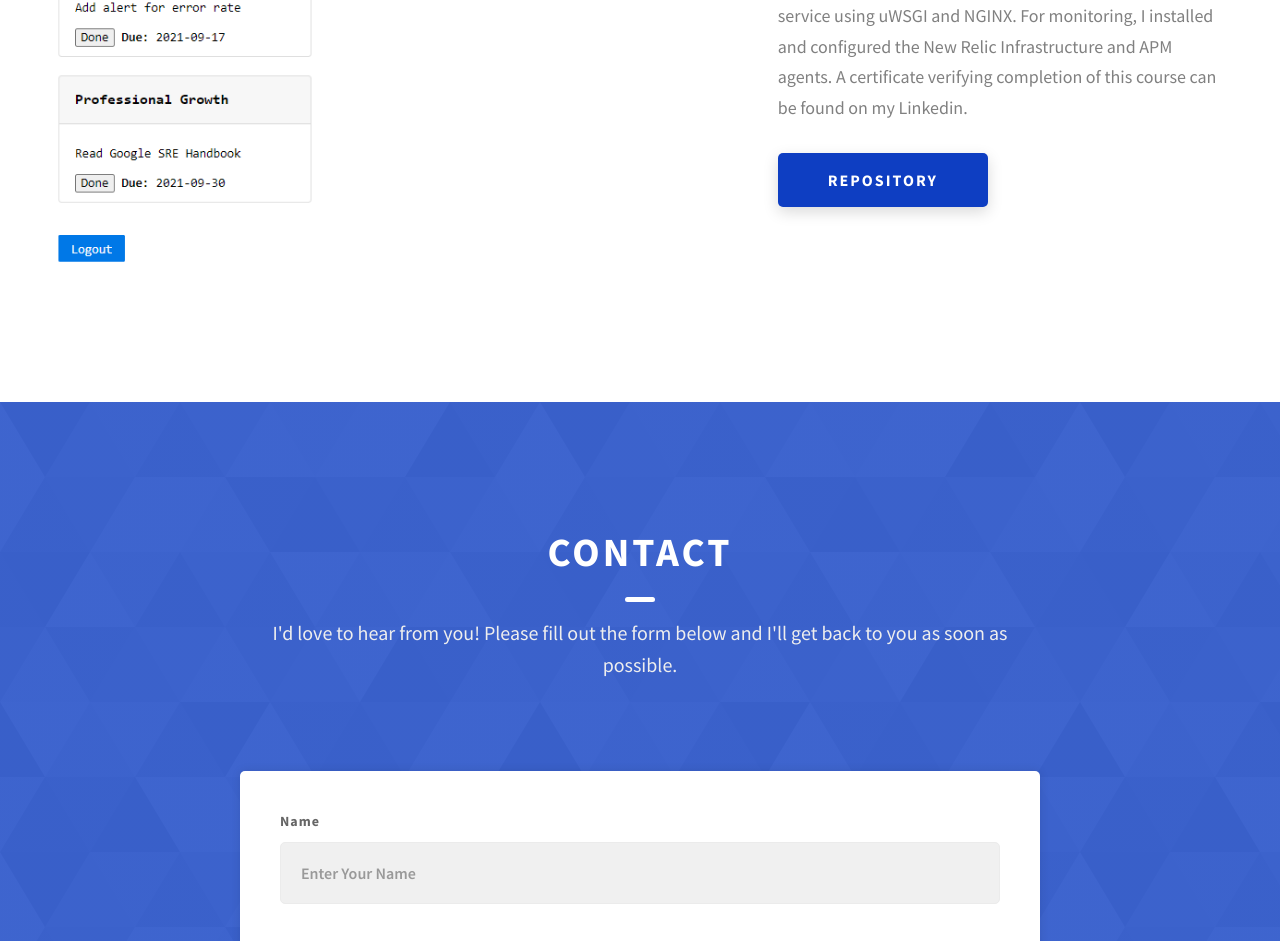
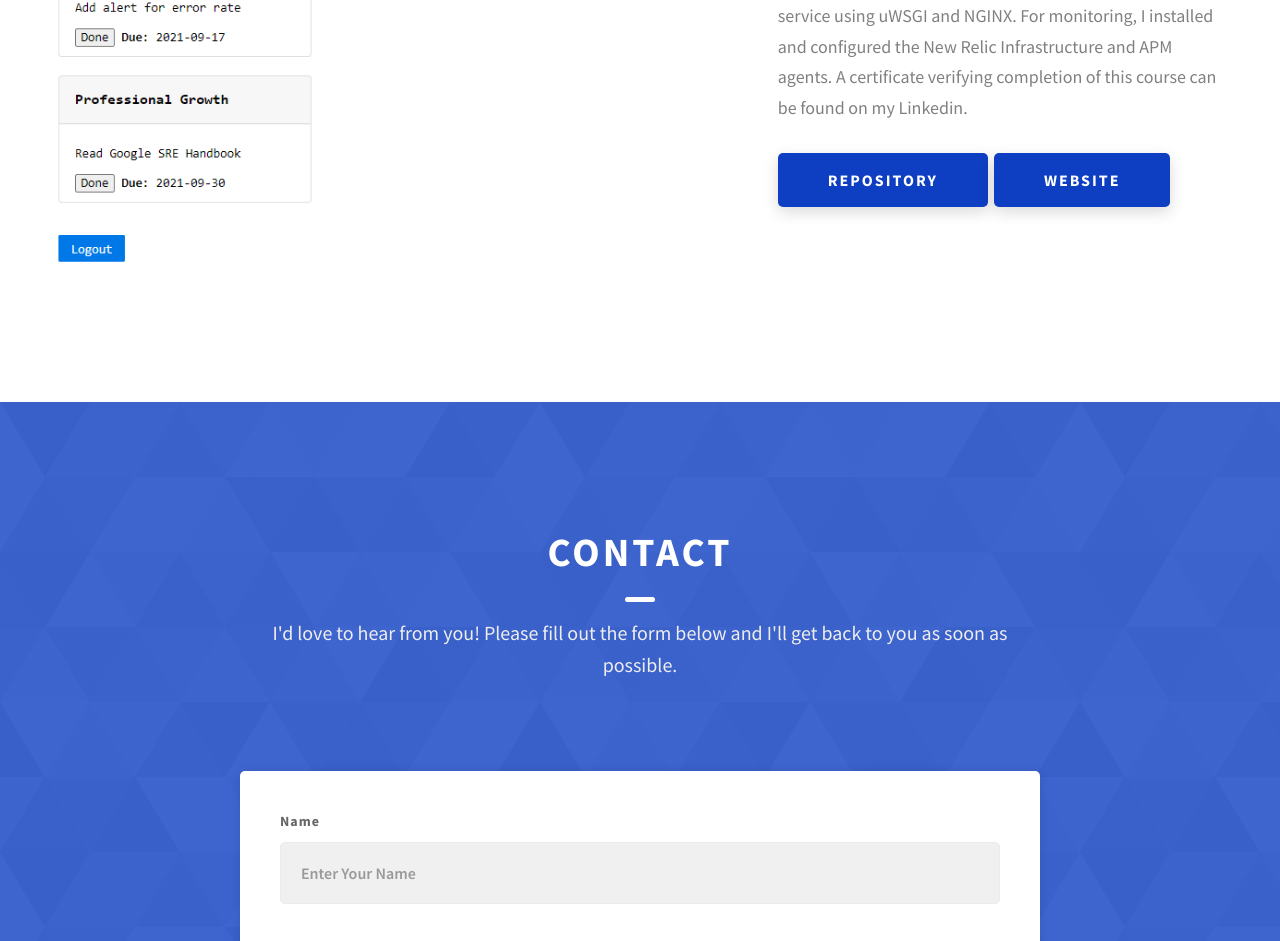
Before and after one commit to timmyb824/timothy-bryant, a website: page index.html in a window 1280 px wide. Shown: the part 3080-4021 px from the top of the page. Drawn offline with Linux system fonts and the light colour scheme.

Commit message:
Add button for my todo website

```diff
--- a/index.html
+++ b/index.html
@@ -244,12 +244,21 @@
                 Infrastructure and APM agents. A certificate verifying completion of this course can be
                 found on my Linkedin.
               </p>
-              <a
+              <div>
+                              <a
                 href="https://github.com/timmyb824/todo_app"
                 class="btn btn--med btn--theme dynamicBgClr"
                 target="_blank"
                 >Repository</a
               >
+              &nbsp;
+                            <a
+                href="todo.timothybryantjr.com"
+                class="btn btn--med btn--theme dynamicBgClr"
+                target="_blank"
+                >Website</a
+              >
+              </div>
             </div>
           </div>
           </div>
```
